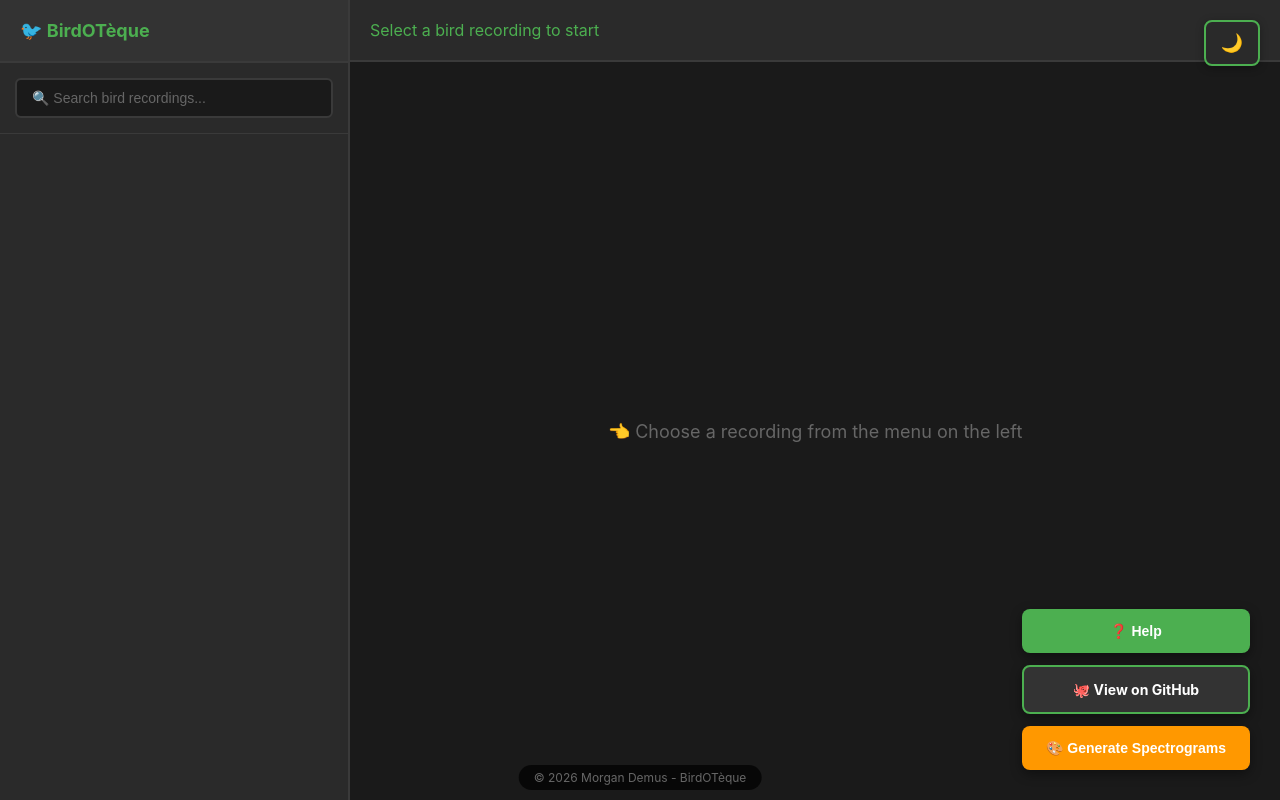
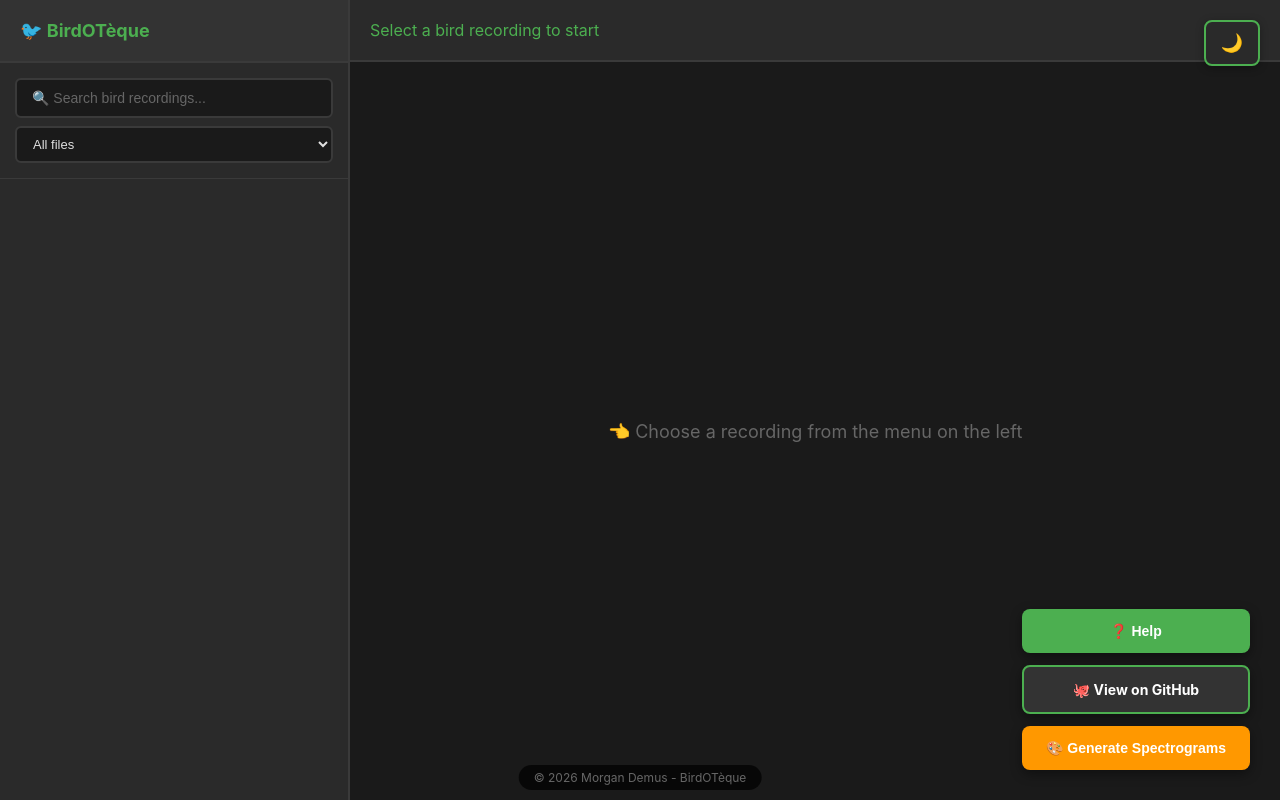
Before and after one commit to nid-morgandemus-fr/BirdOT-que, a Flask app: page / in a window 1280 px wide. Run offline with Flask 3, Linux system fonts and the light colour scheme; data that the repository does not hold is empty; parts of the project's set-up code (start-up, migrations or seed data) failed here and were passed over.

Commit message:
Folder name search, filter with spectrogram, better search

```diff
--- a/static/css/style.css
+++ b/static/css/style.css
@@ -394,6 +394,39 @@ body {
     background: #005A8B;
 }
 
+.filter-select {
+    width: 100%;
+    margin-top: 8px;
+    padding: 8px 12px;
+    background: #1a1a1a;
+    border: 2px solid #3a3a3a;
+    border-radius: 6px;
+    color: #e0e0e0;
+    font-size: 13px;
+    outline: none;
+    cursor: pointer;
+}
+
+.filter-select:focus {
+    border-color: #4CAF50;
+}
+
+.filter-select option {
+    background: #2a2a2a;
+    color: #e0e0e0;
+}
+
+body.light-theme .filter-select {
+    background: #f5f5f5;
+    border-color: #ddd;
+    color: #333;
+}
+
+body.light-theme .filter-select option {
+    background: #fff;
+    color: #333;
+}
+
 ::-webkit-scrollbar { width: 10px; }
 ::-webkit-scrollbar-track { background: #1a1a1a; }
 ::-webkit-scrollbar-thumb { background: #4a4a4a; border-radius: 5px; }
--- a/static/js/app.js
+++ b/static/js/app.js
@@ -26,6 +26,7 @@ function buildTree() {
 
 function renderTree(tree) {
     const container = document.getElementById('treeContainer');
+    if (!container) return; // Sécurité ajoutée
     container.innerHTML = '';
     function renderNode(node, element, level = 0) {
         Object.keys(node).forEach(key => {
@@ -63,12 +64,20 @@ function renderTree(tree) {
     renderNode(tree, container);
 }
 
-function filterTree(searchTerm) {
+function applyFilters() {
+    const searchInput = document.getElementById('searchInput');
+    const spectroFilter = document.getElementById('spectrogramFilter');
+    if (!searchInput || !spectroFilter) return;
+    filterTree(searchInput.value, spectroFilter.value);
+}
+
+function filterTree(searchTerm, spectroFilter = 'all') {
     if (!originalTree) return;
     const term = searchTerm.toLowerCase().trim();
-    if (term === '') { renderTree(originalTree); return; }
-
-    const filteredTree = {};
+    if (term === '' && spectroFilter === 'all') {
+        renderTree(originalTree);
+        return;
+    }
 
     function filterNode(node, parentPath = '') {
         const filtered = {};
@@ -80,23 +89,56 @@ function filterTree(searchTerm) {
             const keyMatch = key.toLowerCase().includes(term);
             const pathMatch = (parentPath + '/' + key).toLowerCase().includes(term);
 
-            const filteredAudio = item._audio.filter(a => a.name.toLowerCase().includes(term));
+            // 1. Filtre texte sur les noms de fichiers
+            let filteredAudio = item._audio.filter(a => a.name.toLowerCase().includes(term));
+
+            // 2. Filtre spectrogramme
+            if (spectroFilter === 'with') {
+                filteredAudio = filteredAudio.filter(a => a.spectrogram !== null && a.spectrogram !== undefined && a.spectrogram !== '');
+            } else if (spectroFilter === 'without') {
+                filteredAudio = filteredAudio.filter(a => a.spectrogram === null || a.spectrogram === undefined || a.spectrogram === '');
+            }
+
+            // 3. Récursion sur les sous-dossiers
             let childrenFiltered = hasChildren ? filterNode(item, parentPath + '/' + key) : {};
+            const hasValidChildren = Object.keys(childrenFiltered).length > 0;
 
-            if (keyMatch || pathMatch || Object.keys(childrenFiltered).length > 0 || filteredAudio.length > 0) {
+            // 4. Décision d'inclusion du dossier
+            if (keyMatch || pathMatch) {
+                // Le dossier correspond à la recherche texte.
+                // On affiche ses fichiers, MAIS en respectant le filtre spectrogramme !
+                let displayAudio = item._audio;
+                if (spectroFilter === 'with') {
+                    displayAudio = displayAudio.filter(a => a.spectrogram !== null && a.spectrogram !== undefined && a.spectrogram !== '');
+                } else if (spectroFilter === 'without') {
+                    displayAudio = displayAudio.filter(a => a.spectrogram === null || a.spectrogram === undefined || a.spectrogram === '');
+                }
+
+                if (displayAudio.length > 0 || hasValidChildren) {
+                    filtered[key] = {
+                        _audio: displayAudio,
+                        _path: item._path
+                    };
+                    if (hasValidChildren) Object.assign(filtered[key], childrenFiltered);
+                }
+            } else if (filteredAudio.length > 0 || hasValidChildren) {
+                // Le dossier ne matche pas le texte, mais contient des fichiers qui matchent (texte + spectro)
                 filtered[key] = {
-                    _audio: filteredAudio.length > 0 ? filteredAudio : item._audio,
+                    _audio: filteredAudio,
                     _path: item._path
                 };
-                if (Object.keys(childrenFiltered).length > 0) Object.assign(filtered[key], childrenFiltered);
+                if (hasValidChildren) Object.assign(filtered[key], childrenFiltered);
             }
         });
         return filtered;
     }
 
     const result = filterNode(originalTree);
+    const container = document.getElementById('treeContainer');
+    if (!container) return;
+
     if (Object.keys(result).length === 0) {
-        document.getElementById('treeContainer').innerHTML = '<div class="no-results">No recordings found</div>';
+        container.innerHTML = '<div class="no-results">No recordings found</div>';
     } else {
         renderTree(result);
         document.querySelectorAll('.tree-folder').forEach(folder => {
@@ -107,9 +149,8 @@ function filterTree(searchTerm) {
     }
 }
 
-document.getElementById('searchInput').addEventListener('input', (e) => filterTree(e.target.value));
-
 async function showFile(path, filename, spectrogramFile) {
+    // CORRECTION VITALE : La regex originale sur GitHub était vide (//g) et cassait tout
     const safePath = path.replace(/\\/g, '\\\\').replace(/'/g, "\\'").replace(/"/g, '\\"');
     const safeFilename = filename.replace(/\\/g, '\\\\').replace(/'/g, "\\'").replace(/"/g, '\\"');
     const safeFilepath = `${safePath}/${safeFilename}`;
@@ -149,7 +190,6 @@ async function showFile(path, filename, spectrogramFile) {
     html += '</div>';
 
     contentArea.innerHTML = html;
-
     loadCoordinates(`${path}/${filename}`);
 }
 
@@ -169,9 +209,7 @@ async function loadCoordinates(filepath) {
                 osmBtn.style.display = 'inline-block';
             }
         }
-    } catch (error) {
-        console.error('Error loading coordinates:', error);
-    }
+    } catch (error) { console.error('Error loading coordinates:', error); }
 }
 
 async function saveCoordinates(filepath) {
@@ -357,7 +395,6 @@ async function pollGenerationStatus() {
 
 function escapeHtml(text) { const div = document.createElement('div'); div.textContent = text; return div.innerHTML; }
 async function refreshStructure() { try { await fetch('/api/refresh_structure'); await loadStructure(); } catch (e) { console.error(e); } }
-document.getElementById('generateModal').onclick = (e) => { if (e.target.id === 'generateModal') closeGenerateModal(); };
 
 function toggleTheme() {
     document.body.classList.toggle('light-theme');
@@ -368,27 +405,6 @@ function toggleTheme() {
         themeIcon.textContent = isLight ? '☀️' : '🌙';
     }
 }
-
-document.addEventListener('DOMContentLoaded', () => {
-    const savedTheme = localStorage.getItem('birdoteque-theme');
-    if (savedTheme === 'light') {
-        document.body.classList.add('light-theme');
-        const themeIcon = document.getElementById('theme-icon');
-        if (themeIcon) {
-            themeIcon.textContent = '☀️';
-        }
-    }
-
-    const modal = document.getElementById('generateModal');
-    if (modal) {
-        modal.addEventListener('change', (e) => { if (e.target.name === 'genType') selectGenType(e.target.value); });
-        const fp = document.getElementById('genFilePath'); const dp = document.getElementById('genDirPath'); const btn = document.getElementById('startGenBtn');
-        if (fp) fp.addEventListener('input', function() { if (document.querySelector('input[name="genType"]:checked')?.value === 'file' && btn) btn.disabled = !this.value.trim(); });
-        if (dp) dp.addEventListener('input', function() { if (document.querySelector('input[name="genType"]:checked')?.value === 'directory' && btn) btn.disabled = !this.value.trim(); });
-    }
-});
-
-document.addEventListener('keydown', (e) => { if (e.key === 'Escape') { closeReadme(); closeGenerateModal(); } });
 
 function openInOSM() {
     const lat = document.getElementById('coordLat').value;
@@ -413,7 +429,6 @@ function openInAudacity(path, filename) {
             if (data.error) {
                 alert(`❌ ${data.error}`);
             } else {
-                // Feedback visuel sur le bouton via son ID
                 const btn = document.getElementById('audacityBtn');
                 if (btn) {
                     const originalText = btn.textContent;
@@ -431,4 +446,36 @@ function openInAudacity(path, filename) {
         });
 }
 
-loadStructure();
+// INITIALISATION SÉCURISÉE (remplace le loadStructure() isolé à la fin)
+document.addEventListener('DOMContentLoaded', () => {
+    loadStructure();
+
+    const searchInput = document.getElementById('searchInput');
+    const spectroFilter = document.getElementById('spectrogramFilter');
+
+    if (searchInput) searchInput.addEventListener('input', () => applyFilters());
+    if (spectroFilter) spectroFilter.addEventListener('change', () => applyFilters());
+
+    const modal = document.getElementById('generateModal');
+    if (modal) {
+        modal.addEventListener('change', (e) => { if (e.target.name === 'genType') selectGenType(e.target.value); });
+        const fp = document.getElementById('genFilePath'); const dp = document.getElementById('genDirPath'); const btn = document.getElementById('startGenBtn');
+        if (fp) fp.addEventListener('input', function() { if (document.querySelector('input[name="genType"]:checked')?.value === 'file' && btn) btn.disabled = !this.value.trim(); });
+        if (dp) dp.addEventListener('input', function() { if (document.querySelector('input[name="genType"]:checked')?.value === 'directory' && btn) btn.disabled = !this.value.trim(); });
+        modal.onclick = (e) => { if (e.target.id === 'generateModal') closeGenerateModal(); };
+    }
+
+    const readmeModal = document.getElementById('readmeModal');
+    if (readmeModal) {
+        readmeModal.onclick = (e) => { if (e.target.id === 'readmeModal') closeReadme(); };
+    }
+
+    document.addEventListener('keydown', (e) => { if (e.key === 'Escape') { closeReadme(); closeGenerateModal(); } });
+
+    const savedTheme = localStorage.getItem('birdoteque-theme');
+    if (savedTheme === 'light') {
+        document.body.classList.add('light-theme');
+        const themeIcon = document.getElementById('theme-icon');
+        if (themeIcon) themeIcon.textContent = '☀️';
+    }
+});
--- a/templates/index.html
+++ b/templates/index.html
@@ -11,9 +11,17 @@
 
     <div class="sidebar">
         <div class="sidebar-header">🐦 BirdOTèque</div>
+
         <div class="search-container">
             <input type="text" class="search-input" id="searchInput" placeholder="🔍 Search bird recordings..." autocomplete="off">
+            <select class="filter-select" id="spectrogramFilter">
+                <option value="all">All files</option>
+                <option value="with">With spectrogram</option>
+                <option value="without">Without spectrogram</option>
+            </select>
         </div>
+
+        <!-- C'est cet élément qui manquait ou était mal orthographié -->
         <div class="tree-container" id="treeContainer"></div>
     </div>
 
@@ -32,6 +40,7 @@
 
     <div class="copyright">© 2026 Morgan Demus - BirdOTèque</div>
 
+    <!-- Help Modal -->
     <div class="modal" id="readmeModal">
         <div class="modal-content">
             <button class="modal-close" onclick="closeReadme()">×</button>
@@ -41,6 +50,7 @@
         </div>
     </div>
 
+    <!-- Generate Modal -->
     <div class="generate-modal" id="generateModal">
         <div class="generate-modal-content">
             <button class="generate-modal-close" onclick="closeGenerateModal()">×</button>
```
